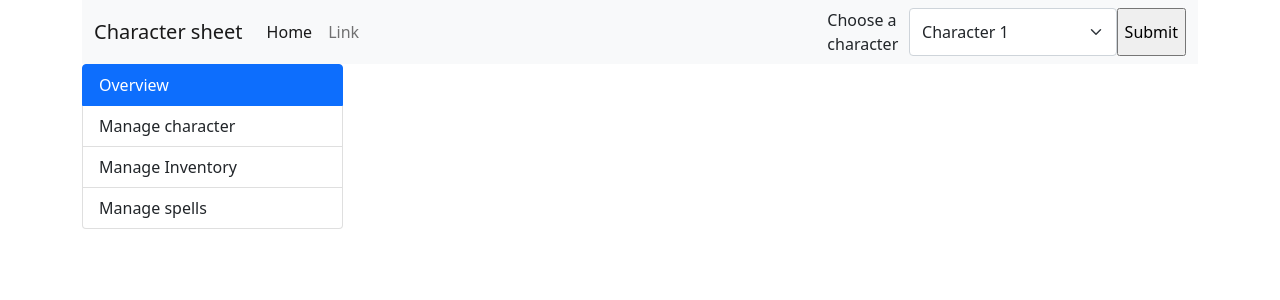
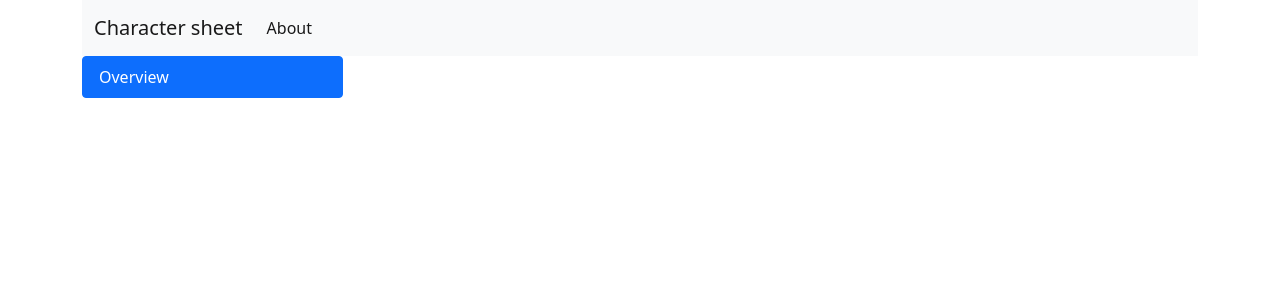
Before and after one commit to rogfrich/character, a Django app: template character_sheet/templates/character_sheet/base.html in a window 1280 px wide. Shown: the top 300 px of the page. Run offline with Django 3.2, Linux system fonts and the light colour scheme; the template is opened without the code that fills it, so the values that code supplies are empty; parts of the project's set-up code (start-up, migrations or seed data) failed here and were passed over.

Commit message:
closes #5

```diff
--- /dev/null
+++ b/character_sheet/templates/character_sheet/about.html
@@ -0,0 +1,5 @@
+{% extends "character_sheet/base.html" %}
+{% block content %}
+    <h1>Welcome</h1>
+    <p>This is a work in progress to build a webpage that will let you manage your D&D character.</p>
+{% endblock %}
--- a/character_sheet/templates/character_sheet/base.html
+++ b/character_sheet/templates/character_sheet/base.html
@@ -18,7 +18,7 @@
 
     <nav class="navbar navbar-expand-lg navbar-light bg-light">
         <div class="container-fluid">
-                <a class="navbar-brand" href="#">Character sheet</a>
+            <a class="navbar-brand" href="{% url 'index' %}">Character sheet</a>
             <button class="navbar-toggler" type="button" data-bs-toggle="collapse"
                     data-bs-target="#navbarSupportedContent" aria-controls="navbarSupportedContent"
                     aria-expanded="false" aria-label="Toggle navigation">
@@ -27,57 +27,27 @@
             <div class="collapse navbar-collapse" id="navbarSupportedContent">
                 <ul class="navbar-nav me-auto mb-2 mb-lg-0">
                     <li class="nav-item">
-                            <a class="nav-link active" aria-current="page" href="#">Home</a>
+                        <a class="nav-link active" aria-current="page" href="{% url 'about' %}">About</a>
                     </li>
-                        <li class="nav-item">
-                            <a class="nav-link" href="#">Link</a>
-                        </li>
+
                 </ul>
-                    <form action="#" class="d-flex">
-                        <label for="chooseCharacter" class=me-2>Choose a character</label>
-                        <select name="chooseCharacter" id="chooseCharacter" class="form-select">
-                            <option value="Character 1">Character 1</option>
-                            <option value="Character 2">Character 2</option>
-                            <option value="Character 2">Character 3</option>
-                        </select>
-                        <input type="submit">
-                    </form>
-
             </div>
         </div>
     </nav>
     <div class="row">
         <div class="col-md-3" id="sidebar">
             <div class="list-group">
-                    <a href="#" class="list-group-item list-group-item-action active" aria-current="true">
+                <a href="{% url 'index' %}" class="list-group-item list-group-item-action active" aria-current="true">
                     Overview
                 </a>
-
-                    <a href="#" class="list-group-item list-group-item-action">Manage character</a>
-                    <a href="#" class="list-group-item list-group-item-action">Manage Inventory</a>
-                    <a href="#" class="list-group-item list-group-item-action">Manage spells</a>
-
-
-
             </div>
-
         </div>
         <div class="col-md-9">
             {% block content %}
             {% endblock %}
-
         </div>
     </div>
 </div>
-
-
-
-
-
-
-
-
-
 
 
 <!-- Bootstrap Bundle with Popper -->
--- a/character_sheet/urls.py
+++ b/character_sheet/urls.py
@@ -1,6 +1,6 @@
 from django.urls import path
-from.views import index
+from .views import index
 
 urlpatterns = [
-    path('', index)
+    path('', index, name="index"),
 ]
--- a/character_sheet/views.py
+++ b/character_sheet/views.py
@@ -17,3 +17,6 @@ def index(request):
         "ability_mod_wis": calculate_ability_mod(character.ability_wis),
     }
     return render(request, "character_sheet/index.html", context=context)
+
+def about(request):
+    return render(request, "character_sheet/about.html")
--- a/config/urls.py
+++ b/config/urls.py
@@ -16,8 +16,11 @@ Including another URLconf
 from django.contrib import admin
 from django.urls import path, include
 from character_sheet import urls
+from character_sheet.views import about
 
 urlpatterns = [
     path('admin/', admin.site.urls),
-    path('', include(urls))
+    path('', include(urls)),
+    path('about/', about, name="about"),
+
 ]
```
Lines whose indentation alone changed are shown as unchanged.
